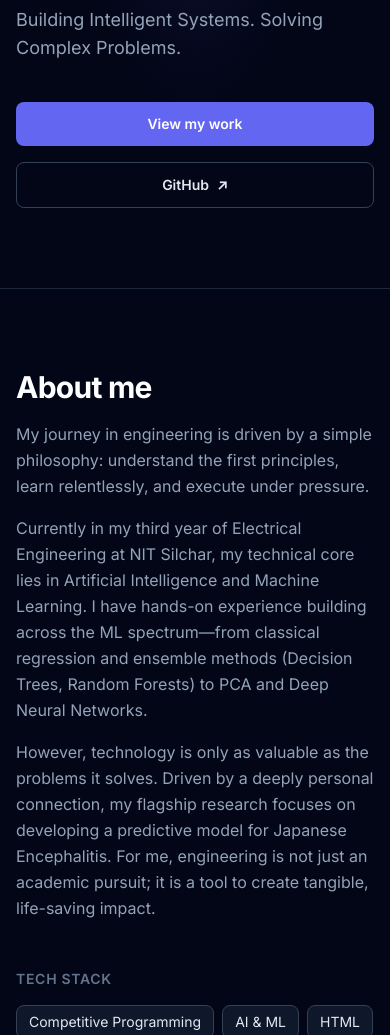
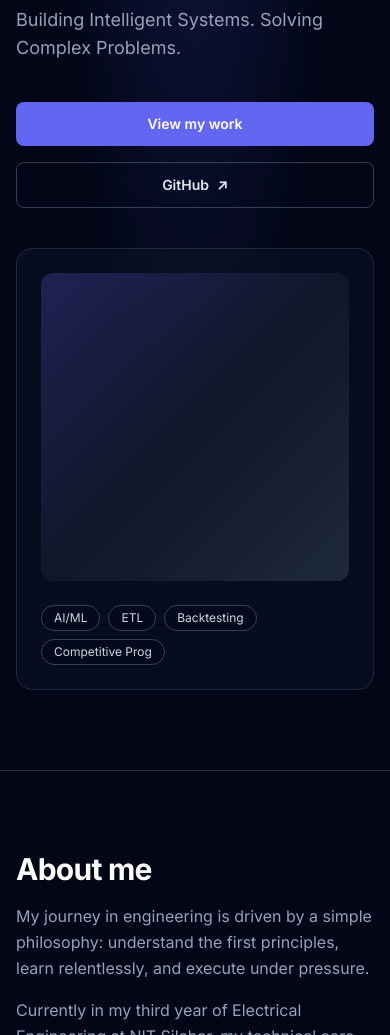
Before and after one commit to Ikbal-ullah/portfolio, a plain HTML site: page index.html in a window 390 px wide. Shown: the part 376-1411 px from the top of the page. Drawn offline with nearby package versions, Linux system fonts and the light colour scheme.

Commit message:
Day 2: refactor hero to responsive flex layout

```diff
--- a/index.html
+++ b/index.html
@@ -101,6 +101,9 @@
         ></div>
 
         <div class="relative mx-auto max-w-6xl px-4 py-20 sm:px-6 sm:py-28 lg:px-8 lg:py-32">
+          <!-- Flexbox hero: column on mobile, row on desktop -->
+          <div class="flex flex-col gap-10 lg:flex-row lg:items-center lg:gap-12">
+            <div class="min-w-0 flex-1">
               <p class="mb-4 inline-flex items-center gap-2 rounded-full border border-slate-700 bg-slate-900/60 px-3 py-1 text-xs font-medium text-slate-300">
                 <span class="h-2 w-2 rounded-full bg-emerald-400" aria-hidden="true"></span>
                 Available for freelance & full-time
@@ -130,6 +133,24 @@
                   GitHub
                   <span aria-hidden="true">↗</span>
                 </a>
+              </div>
+            </div>
+
+            <!-- Decorative hero visual placeholder -->
+            <div class="min-w-0 flex-1">
+              <div class="mx-auto w-full max-w-xl rounded-2xl border border-slate-800 bg-slate-900/40 p-6">
+                <div
+                  class="aspect-square w-full rounded-xl bg-gradient-to-br from-indigo-500/25 via-slate-900 to-slate-800"
+                  aria-hidden="true"
+                ></div>
+                <div class="mt-6 flex flex-wrap gap-2" aria-hidden="true">
+                  <span class="rounded-full border border-slate-700 bg-slate-950/40 px-3 py-1 text-xs text-slate-300">AI/ML</span>
+                  <span class="rounded-full border border-slate-700 bg-slate-950/40 px-3 py-1 text-xs text-slate-300">ETL</span>
+                  <span class="rounded-full border border-slate-700 bg-slate-950/40 px-3 py-1 text-xs text-slate-300">Backtesting</span>
+                  <span class="rounded-full border border-slate-700 bg-slate-950/40 px-3 py-1 text-xs text-slate-300">Competitive Prog</span>
+                </div>
+              </div>
+            </div>
           </div>
         </div>
       </section>
```
Also changed, not shown: 1 other file. Lines whose indentation alone changed are shown as unchanged.
